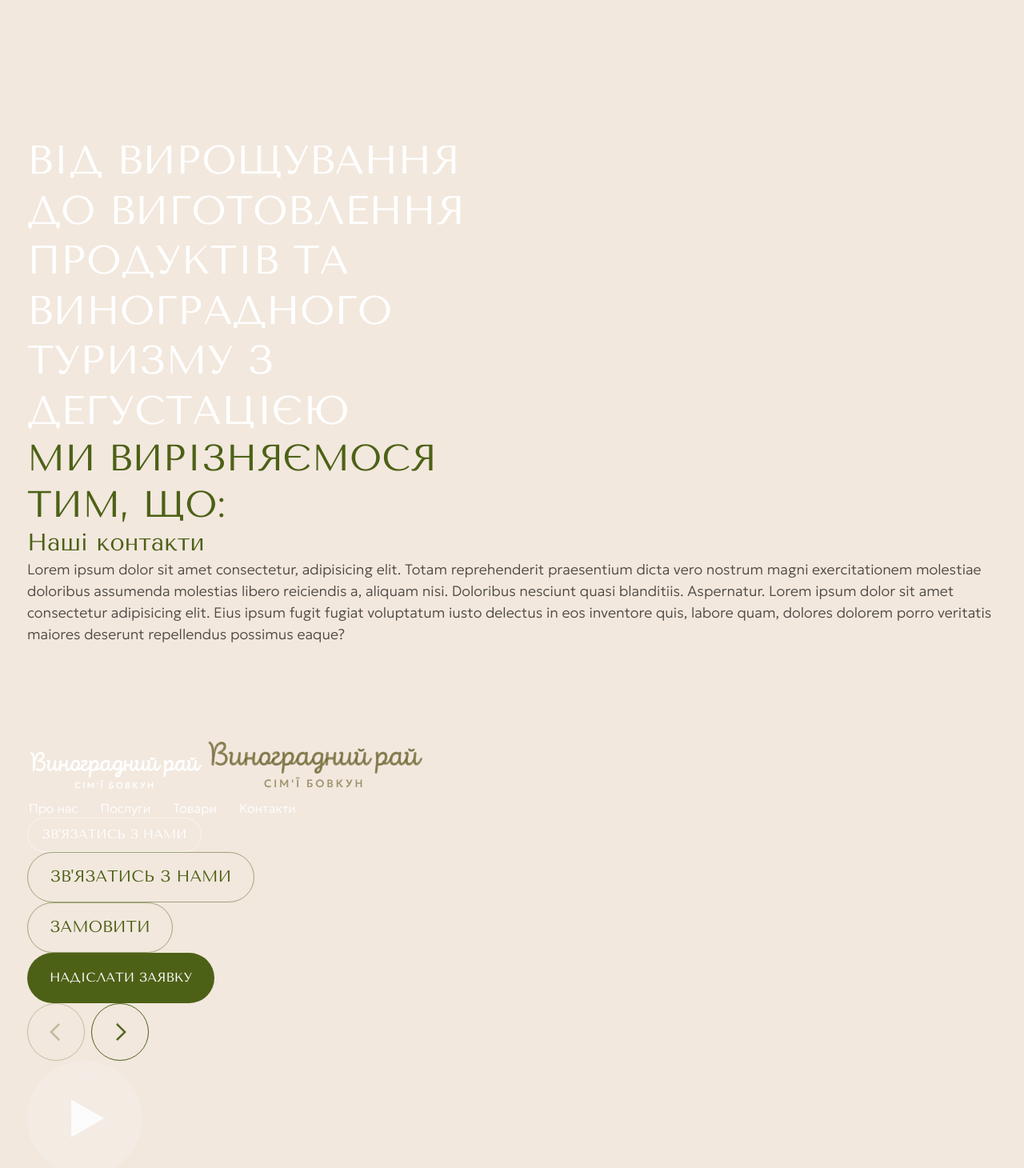
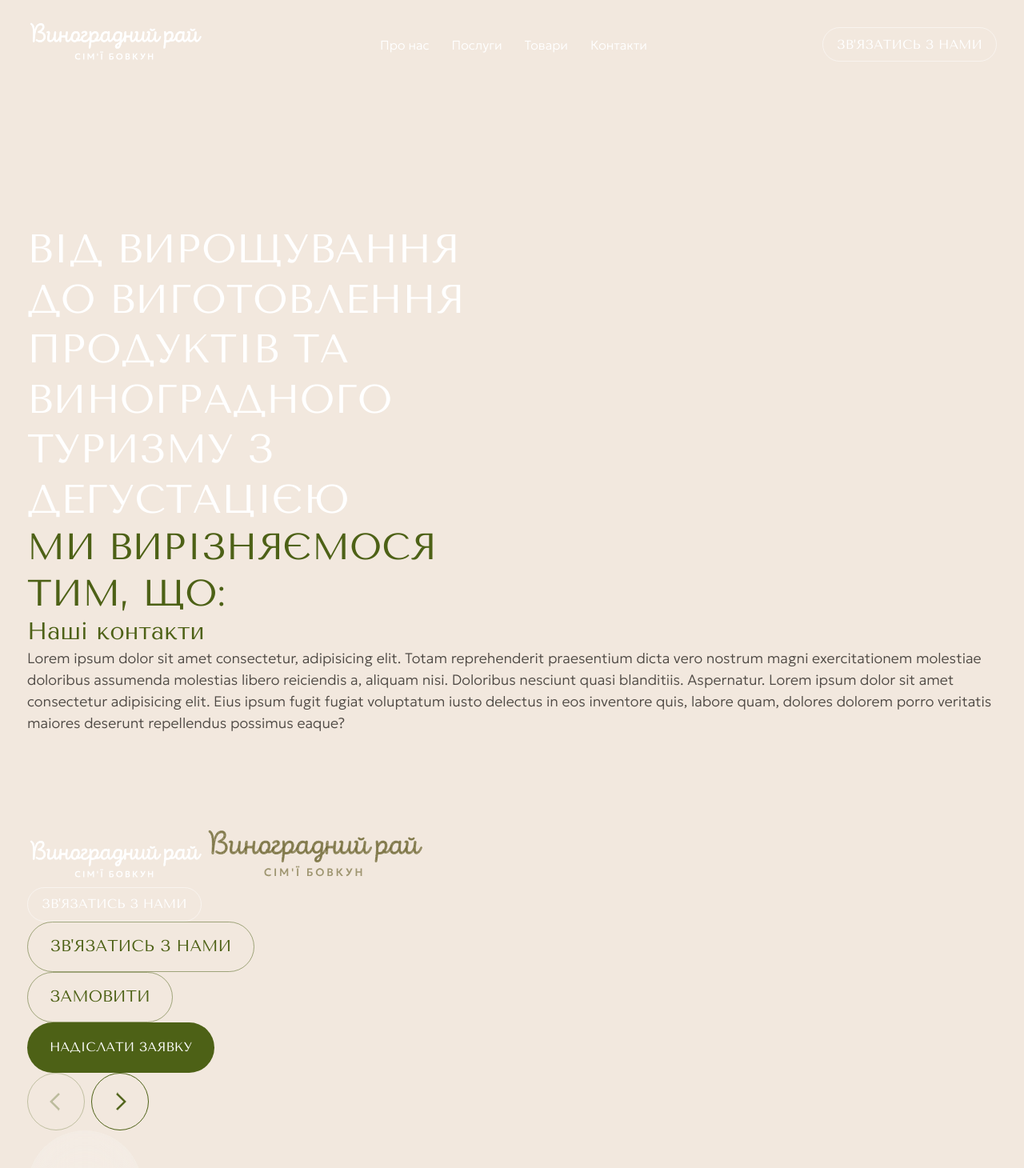
Before and after one commit to SoftRyzen-internship/grape_paradise, a Next.js app: page / in a window 1280 px wide. Shown: the top 1460 px of the page at 80% size. Built offline with nearby package versions, Linux system fonts and the light colour scheme.

Commit message:
Finished Header

```diff
--- a/src/app/layout.tsx
+++ b/src/app/layout.tsx
@@ -6,6 +6,7 @@ import { Metadata } from 'next';
 import { Tenor_Sans, Geologica } from 'next/font/google';
 
 import { metaData } from '@/data';
+import { Header } from '@/sections/Header';
 
 export const metadata: Metadata = {
 	title: metaData.title,
@@ -33,7 +34,10 @@ export default function RootLayout({
 }>) {
 	return (
 		<html lang='uk' className={`${tenor.variable} ${geologica.variable}`}>
-			<body>{children}</body>
+			<body>
+				<Header />
+				{children}
+			</body>
 		</html>
 	);
 }
--- a/src/components/Observer.tsx
+++ b/src/components/Observer.tsx
@@ -1,6 +1,6 @@
 'use client';
 
-import React, { FC, useState } from 'react';
+import { FC, useState } from 'react';
 
 import { buttonsData, titleData } from '@/data';
 
@@ -11,16 +11,13 @@ import { CustomTextarea } from '@/components/common/Form/CustomTextarea';
 import { CustomCheckbox } from '@/components/common/Form/CustomCheckbox';
 import { Logo } from '@/components/ui/Logo';
 
-import { NavMenu } from '@/components/ui/NavMenu';
 import { ButtonMain } from '@/components/ui/ButtonMain/ButtonMain';
 import { ButtonLess } from '@/components/ui/ButtonLess/ButtonLess';
-import { BurgerMenu } from '@/components/ui/BurgerMenu';
 
 import Arrow from '../../public/icons/arrow.svg';
 import Play from '../../public/icons/play.svg';
 
 import { Advantages } from '@/sections/Advantages';
-import { Header } from '@/sections/Header';
 
 export const Observer: FC = () => {
 	const [checkbox, setCheckbox] = useState(false);
@@ -48,7 +45,6 @@ export const Observer: FC = () => {
 			<div className='container py-5'>
 				<Logo />
 				<Logo theme='green' size='big' />
-				<NavMenu />
 
 				<ButtonMain chapter='header' to='контакти'>
 					{buttonsData.callButton}
@@ -88,8 +84,6 @@ export const Observer: FC = () => {
 				/>
 			</div>
 			<Advantages />
-			<BurgerMenu />
-			<Header/>
 		</>
 	);
 };
--- a/src/components/ui/BurgerMenu/BurgerMenu.module.css
+++ b/src/components/ui/BurgerMenu/BurgerMenu.module.css
@@ -1,6 +1,4 @@
 .background {
-	position: relative;
-
 	&::before {
 		content: url('../../../../public/icons/bg-small-leaf-section-4.svg');
 		width: 147px;
@@ -15,7 +13,7 @@
 		width: 199px;
 		height: 170px;
 		position: absolute;
-		bottom: -18px;
+		top: 488px;
 		right: -71px;
 	}
 
@@ -27,7 +25,7 @@
 		&::after {
 			width: 257.428px;
 			height: 220.003px;
-			bottom: 45px;
+			top: 319px;
 			right: -58.38px;
 		}
 	}
--- a/src/components/ui/BurgerMenu/BurgerMenu.tsx
+++ b/src/components/ui/BurgerMenu/BurgerMenu.tsx
@@ -2,11 +2,11 @@ import { FC } from 'react';
 
 import { NavMenu } from '../NavMenu';
 import { Logo } from '../Logo';
-import { ButtonMain } from '../ButtonMain/ButtonMain';
+import { ButtonMain } from '../ButtonMain';
 
 import CloseIcon from '@/../public/icons/close.svg';
 
-import { burgerMenuData } from '@/data';
+import { headerData } from '@/data';
 
 import { IBurgerMenuProps } from './IBurgerMenuProps.types';
 
@@ -15,24 +15,25 @@ import styles from './BurgerMenu.module.css';
 export const BurgerMenu: FC<IBurgerMenuProps> = ({ onClick }) => {
 	return (
 		<div
-			className={`fixed right-0 top-0 z-10 flex w-screen flex-col overflow-hidden backdrop-blur-25 ${styles.background}`}
+			className={`fixed left-0 top-0 z-50 flex w-full h-full flex-col overflow-hidden bg-bg1 lg:hidden ${styles.background}`}
 		>
 			<div className='container'>
-				<div className='flex items-center justify-between px-4 py-6 md:px-[34px]'>
+				<div className='flex items-center justify-between py-6'>
 					<Logo theme={'green'} size={'small'} />
 					<button
 						type='button'
 						onClick={onClick}
-						aria-label={burgerMenuData.ariaLabel}
+						aria-label={headerData.ariaLabelClose}
 						className='h-12 w-12 p-3 transition hover:scale-125'
 					>
 						<CloseIcon width={24} height={24} className='fill-green' />
 					</button>
 				</div>
+
 				<div className='mb-[152px] mt-[96px] flex flex-col items-center gap-[73px] md:mb-[96px]'>
 					<NavMenu onClick={onClick} />
-					<ButtonMain to='contacts' chapter='header'>
-						{burgerMenuData.text}
+					<ButtonMain to='contacts' chapter='header' onClick={onClick}>
+						{headerData.text}
 					</ButtonMain>
 				</div>
 			</div>
--- a/src/components/ui/ButtonMain/ButtonMain.tsx
+++ b/src/components/ui/ButtonMain/ButtonMain.tsx
@@ -12,6 +12,7 @@ export const ButtonMain: FC<IButtonMainProps> = ({
 	chapter,
 	children,
 	className,
+	onClick,
 }) => {
 	return (
 		<Button
@@ -20,6 +21,7 @@ export const ButtonMain: FC<IButtonMainProps> = ({
 			smooth={true}
 			duration={500}
 			offset={40}
+			onClick={onClick}
 			className={clsx(
 				'flex  cursor-pointer items-center justify-center  rounded-60px font-tenor text-btn font-normal uppercase text-green transition hover:bg-green hover:text-white focus:bg-green focus:text-white md:border-green md:bg-transparent',
 				{
--- a/src/components/ui/ButtonMain/ButtonMain.types.ts
+++ b/src/components/ui/ButtonMain/ButtonMain.types.ts
@@ -3,4 +3,5 @@ export interface IButtonMainProps {
 	chapter: 'header' | 'about' | 'card';
 	children?: React.ReactNode;
 	className?: string;
+	onClick?: () => void;
 }
--- a/src/data/burgerMenuData.json
+++ /dev/null
@@ -1,4 +0,0 @@
-{
-	"ariaLabel": "Закрити бургер меню",
-	"text": "Зв’язатись з нами"
-}
--- /dev/null
+++ b/src/data/headerData.json
@@ -0,0 +1,5 @@
+{
+	"ariaLabelOpen": "Відкрити бургер меню",
+	"ariaLabelClose": "Закрити бургер меню",
+	"text": "Зв’язатись з нами"
+}
--- a/src/data/index.ts
+++ b/src/data/index.ts
@@ -7,4 +7,4 @@ export { default as advantagesData } from './advantagesData.json';
 
 export { default as titleData } from './titleData.json';
 
-export { default as burgerMenuData } from './burgerMenuData.json';
+export { default as headerData } from './headerData.json';
--- a/src/sections/Header/Header.tsx
+++ b/src/sections/Header/Header.tsx
@@ -2,42 +2,40 @@
 
 import { useState } from 'react';
 
-import BurgerIcon from '@/../public/icons/menu.svg';
-
-import { ButtonMain } from '@/components/ui/ButtonMain/ButtonMain';
 import { Logo } from '@/components/ui/Logo';
 import { NavMenu } from '@/components/ui/NavMenu';
+import { ButtonMain } from '@/components/ui/ButtonMain/ButtonMain';
+import { BurgerMenu } from '@/components/ui/BurgerMenu';
+
+import { headerData } from '@/data';
+
+import BurgerIcon from '@/../public/icons/menu.svg';
 
 export const Header = () => {
 	const [isOpened, setIsOpened] = useState(false);
 
 	const toggleMenuOpen = () => {
-			setIsOpened(prev => !prev);
-			document.body.style.overflow = isOpened ? 'auto' : 'hidden';
+		setIsOpened(prev => !prev);
+		document.body.style.overflow = isOpened ? 'auto' : 'hidden';
 	};
 
 	return (
-		<header className='absolute w-full bg-green py-6'>
-			<div className='container flex items-center justify-between'>
+		<header className='w-full  py-6'>
+			<div className='container flex items-center justify-between '>
 				<Logo />
-				{/* <div className='hidden items-center justify-between lg:flex '> */}
-					<NavMenu className='hidden lg:block' />
-					<ButtonMain
-						chapter='header'
-						to='contacts'
-						className='hidden lg:flex'
-					>
-						Зв’язатись з нами
-					</ButtonMain>
-				{/* </div> */}
+				<NavMenu className='hidden lg:block' />
+				<ButtonMain chapter='header' to='contacts' className='hidden lg:flex'>
+					{headerData.text}
+				</ButtonMain>
 				<button
 					type='button'
-					aria-label='Відкрити бургер меню'
-					className='h-12 w-12 p-3'
+					aria-label={headerData.ariaLabelOpen}
+					className='h-12 w-12 p-3 transition hover:scale-125 lg:hidden'
 					onClick={toggleMenuOpen}
 				>
-					<BurgerIcon className=' lg:hidden' width={24} height={24} />
+					<BurgerIcon width={24} height={24} />
 				</button>
+				{isOpened && <BurgerMenu onClick={toggleMenuOpen} />}
 			</div>
 		</header>
 	);
```
